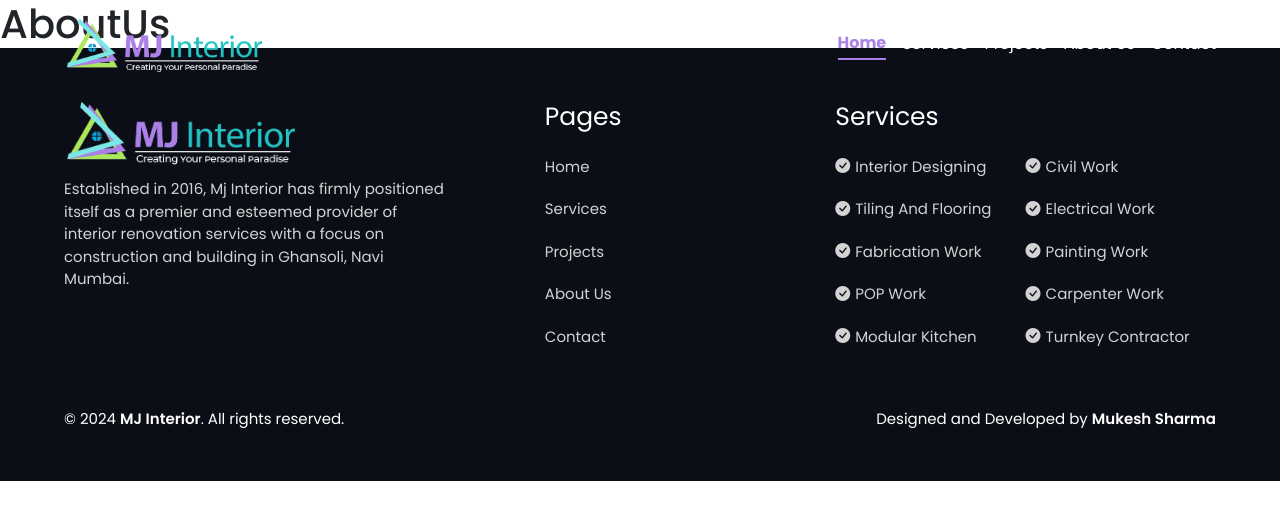
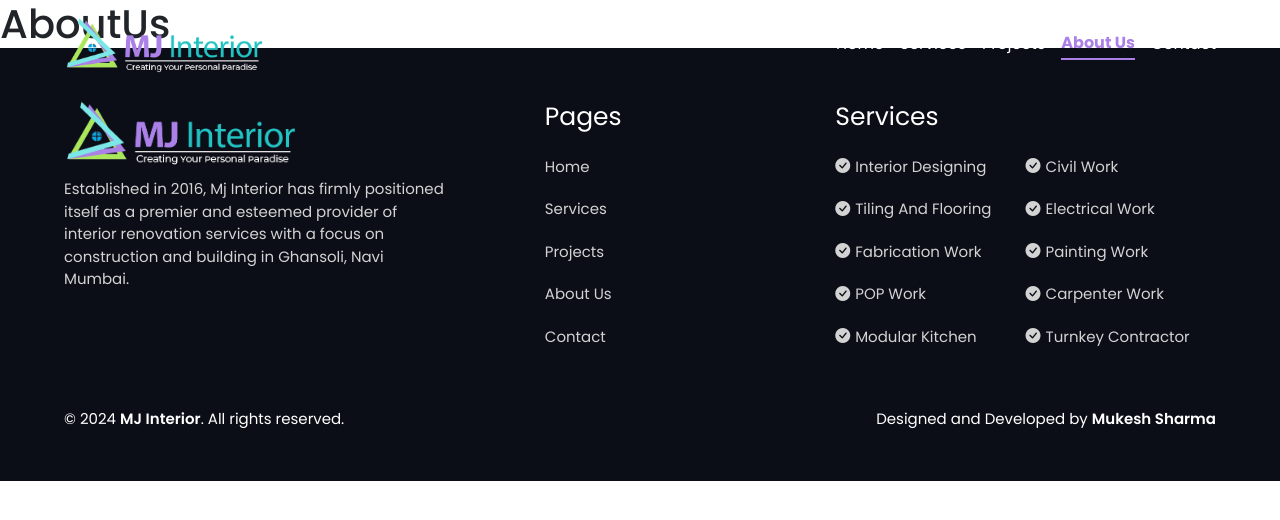
Before and after one commit to Mukesh-Sharma400/mj-interior, a Next.js app: page /aboutus in a window 1280 px wide. Shown: the top 520 px of the page. Built offline with nearby package versions, Linux system fonts and the light colour scheme.

Commit message:
Active Route

```diff
--- a/src/app/components/Header.js
+++ b/src/app/components/Header.js
@@ -3,9 +3,11 @@
 import { SideMenu } from "./SideMenu";
 import styled from "styled-components";
 import { useEffect, useState } from "react";
+import { usePathname } from "next/navigation";
 import logo from "../../../public/assets/logo.png";
 
 export const Header = () => {
+  const pathname = usePathname();
   const [scrolled, setScrolled] = useState(false);
   const [sideMenuOpened, setSideMenuOpened] = useState(false);
 
@@ -29,19 +31,39 @@
       <DisplayWrapper scrolled={scrolled}>
         <Logo src={logo} alt="MJ Interior" scrolled={scrolled} />
         <RoutesWrapper scrolled={scrolled}>
-          <Route className="active" href="/" scrolled={scrolled}>
+          <Route
+            className={pathname === "/" && "active"}
+            href="/"
+            scrolled={scrolled}
+          >
             Home
           </Route>
-          <Route href="/services" scrolled={scrolled}>
+          <Route
+            className={pathname === "/services" && "active"}
+            href="/services"
+            scrolled={scrolled}
+          >
             Services
           </Route>
-          <Route href="/projects" scrolled={scrolled}>
+          <Route
+            className={pathname === "/projects" && "active"}
+            href="/projects"
+            scrolled={scrolled}
+          >
             Projects
           </Route>
-          <Route href="/aboutus" scrolled={scrolled}>
+          <Route
+            className={pathname === "/aboutus" && "active"}
+            href="/aboutus"
+            scrolled={scrolled}
+          >
             About Us
           </Route>
-          <Route href="/contact" scrolled={scrolled}>
+          <Route
+            className={pathname === "/contact" && "active"}
+            href="/contact"
+            scrolled={scrolled}
+          >
             Contact
           </Route>
         </RoutesWrapper>
--- a/src/app/components/SideMenu.js
+++ b/src/app/components/SideMenu.js
@@ -1,9 +1,11 @@
 import Link from "next/link";
 import styled from "styled-components";
 import { useEffect, useRef } from "react";
+import { usePathname } from "next/navigation";
 
 export const SideMenu = ({ sideMenuOpened, setSideMenuOpened }) => {
   const sideMenuRef = useRef();
+  const pathname = usePathname();
 
   useEffect(() => {
     const handleDocumentClick = (event) => {
@@ -32,13 +34,27 @@
   return (
     <DisplayWrapper ref={sideMenuRef} sideMenuOpened={sideMenuOpened}>
       <RoutesWrapper>
-        <Route className="active" href="/">
+        <Route className={pathname === "/" && "active"} href="/">
           Home
         </Route>
-        <Route href="/services">Services</Route>
-        <Route href="/projects">Projects</Route>
-        <Route href="/aboutus">About Us</Route>
-        <Route href="/contact">Contact</Route>
+        <Route
+          className={pathname === "/services" && "active"}
+          href="/services"
+        >
+          Services
+        </Route>
+        <Route
+          className={pathname === "/projects" && "active"}
+          href="/projects"
+        >
+          Projects
+        </Route>
+        <Route className={pathname === "/aboutus" && "active"} href="/aboutus">
+          About Us
+        </Route>
+        <Route className={pathname === "/contact" && "active"} href="/contact">
+          Contact
+        </Route>
       </RoutesWrapper>
     </DisplayWrapper>
   );
```
